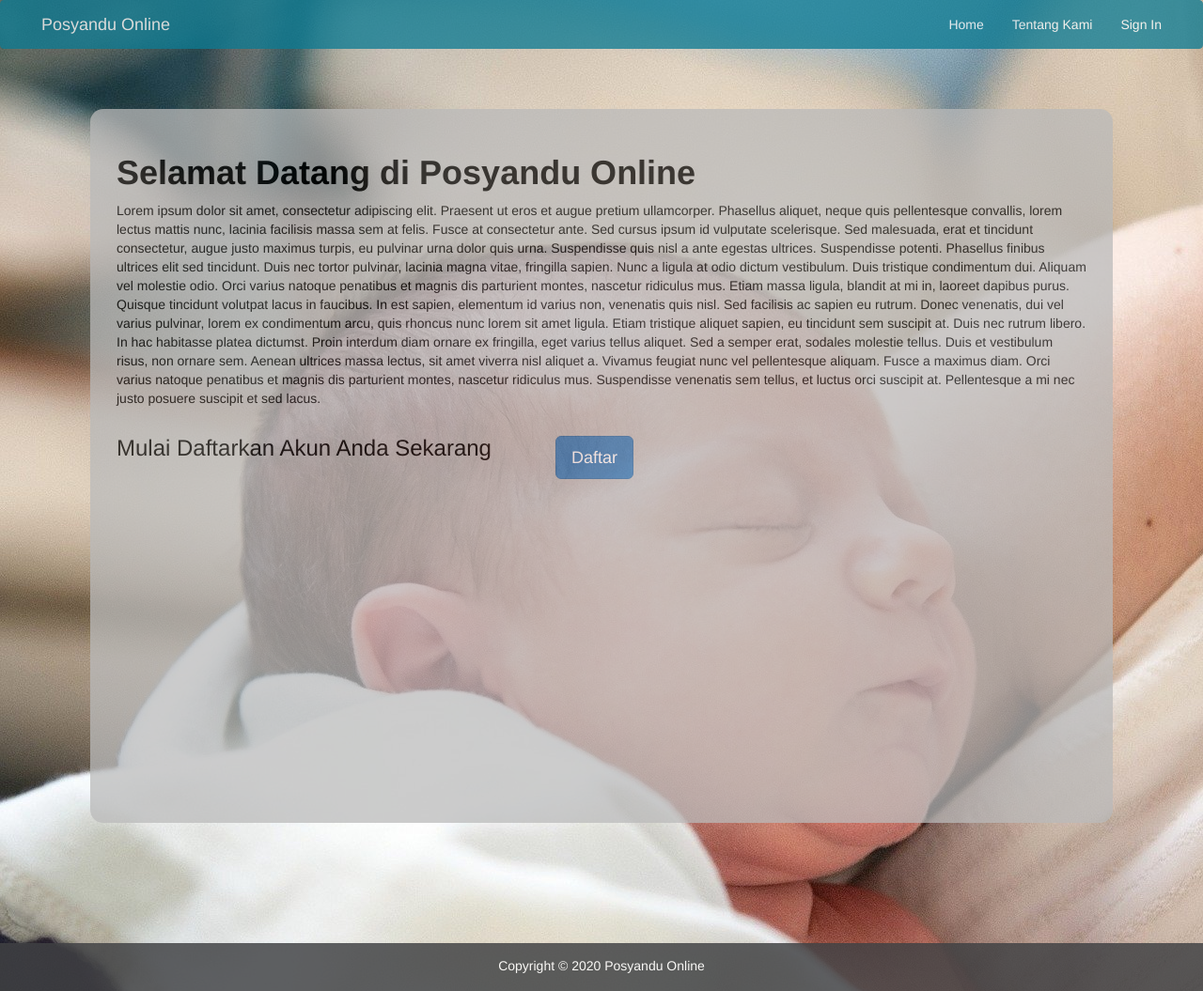
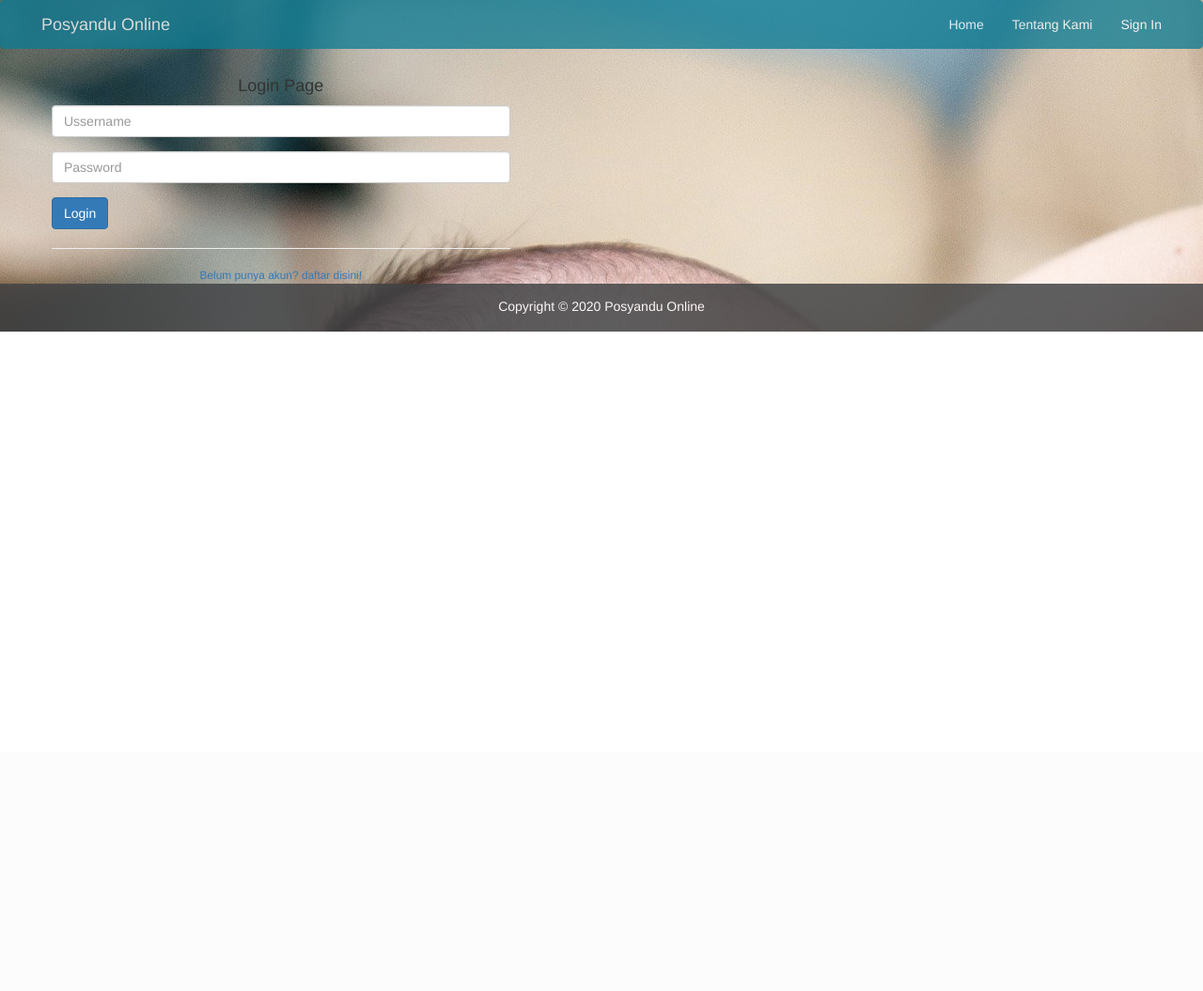
Before and after one commit to ahmadfikri21/Posyandu, a CodeIgniter app: page /Posyandu/ in a window 1280 px wide. Shown: the whole page at 94% size. After the commit the page ends 353 px from the top, so only its background shows below. Run offline with CodeIgniter, Linux system fonts and the light colour scheme; some libraries are stand-ins or nearby versions.

Commit message:
login dan registrasi

```diff
--- a/application/controllers/Homepage.php
+++ b/application/controllers/Homepage.php
@@ -1,9 +1,24 @@
 <?php
-    class Homepage extends CI_Controller {
-        public function index(){
-            $this->load->view("templates/headerHome");
-            $this->load->view("Homepage");
-            $this->load->view("templates/footerHome");
-        }
+defined('BASEPATH') or exit('No direct script access allowed');
+
+class Homepage extends CI_Controller
+{
+    public function index()
+    {
+        $this->load->view("templates/headerHome");
+        $this->load->view("login");
+        $this->load->view("templates/footerHome");
     }
-?>
+    public function login()
+    {
+        $this->load->view("templates/headerHome");
+        $this->load->view("login");
+        $this->load->view("templates/footerHome");
+    }
+    public function registrasi()
+    {
+        $this->load->view("templates/headerHome");
+        $this->load->view("registrasi");
+        $this->load->view("templates/footerHome");
+    }
+}
--- a/application/views/homepage.php
+++ b/application/views/homepage.php
@@ -8,6 +8,6 @@ In hac habitasse platea dictumst. Proin interdum diam ornare ex fringilla, eget
     </p>
     <br>
     <div class="side">
-                <h3>Mulai Daftarkan Akun Anda Sekarang </h3><button class="btn btn-primary btn-lg">Daftar</button>
+        <h3>Mulai Daftarkan Akun Anda Sekarang </h3><button class="btn btn-primary btn-lg" href="<?php echo base_url("login"); ?>">Daftar</button>
     </div>
 </section>
--- /dev/null
+++ b/application/views/login.php
@@ -0,0 +1,43 @@
+<div class="container">
+
+    <!-- Outer Row -->
+    <div class="row justify-content-center">
+
+        <div class="col-lg-5">
+
+            <div class="card o-hidden border-0 shadow-lg my-5">
+                <div class="card-body p-0">
+                    <!-- Nested Row within Card Body -->
+                    <div class="row">
+                        <div class="col-lg">
+                            <div class="p-5">
+                                <div class="text-center">
+                                    <h1 class="h4 text-gray-900 mb-4">Login Page</h1>
+                                </div>
+                                <form class="user">
+                                    <div class="form-group">
+                                        <input type="text" class="form-control form-control-user" id="ussername" name="ussername" placeholder="Ussername">
+                                    </div>
+                                    <div class="form-group">
+                                        <input type="password" class="form-control form-control-user" id="password" name="password" placeholder="Password">
+                                    </div>
+                                    <button type="submit" class="btn btn-primary btn-user ">
+                                        Login
+                                    </button>
+                                </form>
+                                <hr>
+
+                                <div class="text-center">
+                                    <a class="small" href="<?php echo base_url("registrasi"); ?>">Belum punya akun? daftar disini!</a>
+                                </div>
+                            </div>
+                        </div>
+                    </div>
+                </div>
+            </div>
+
+        </div>
+
+    </div>
+
+</div>
--- a/application/views/templates/headerHome.php
+++ b/application/views/templates/headerHome.php
@@ -1,9 +1,11 @@
 <html>
+
 <head>
     <link rel="stylesheet" href="<?php echo base_url() ?>assets/css/bootstrap.css">
     <link rel="stylesheet" href="<?php echo base_url() ?>/assets/css/style.css">
     <title>Posyandu</title>
 </head>
+
 <body>
     <div class="container-body">
         <nav class="navbar navbar-inverse nav-color">
@@ -12,7 +14,7 @@
                     <a class="navbar-brand nav-txt-color" href="#">Posyandu Online</a>
                 </div>
                 <ul class="nav navbar-nav nav-txt-color navbar-right">
-                <li ><a href="#">Home</a></li>
+                    <li><a href="#">Home</a></li>
                     <li><a href="#">Tentang Kami</a></li>
                     <li><a href="#">Sign In</a></li>
                 </ul>
```
Also changed, not shown: application/views/registrasi.php (added, +42 -0 lines). Lines whose indentation alone changed are shown as unchanged.
